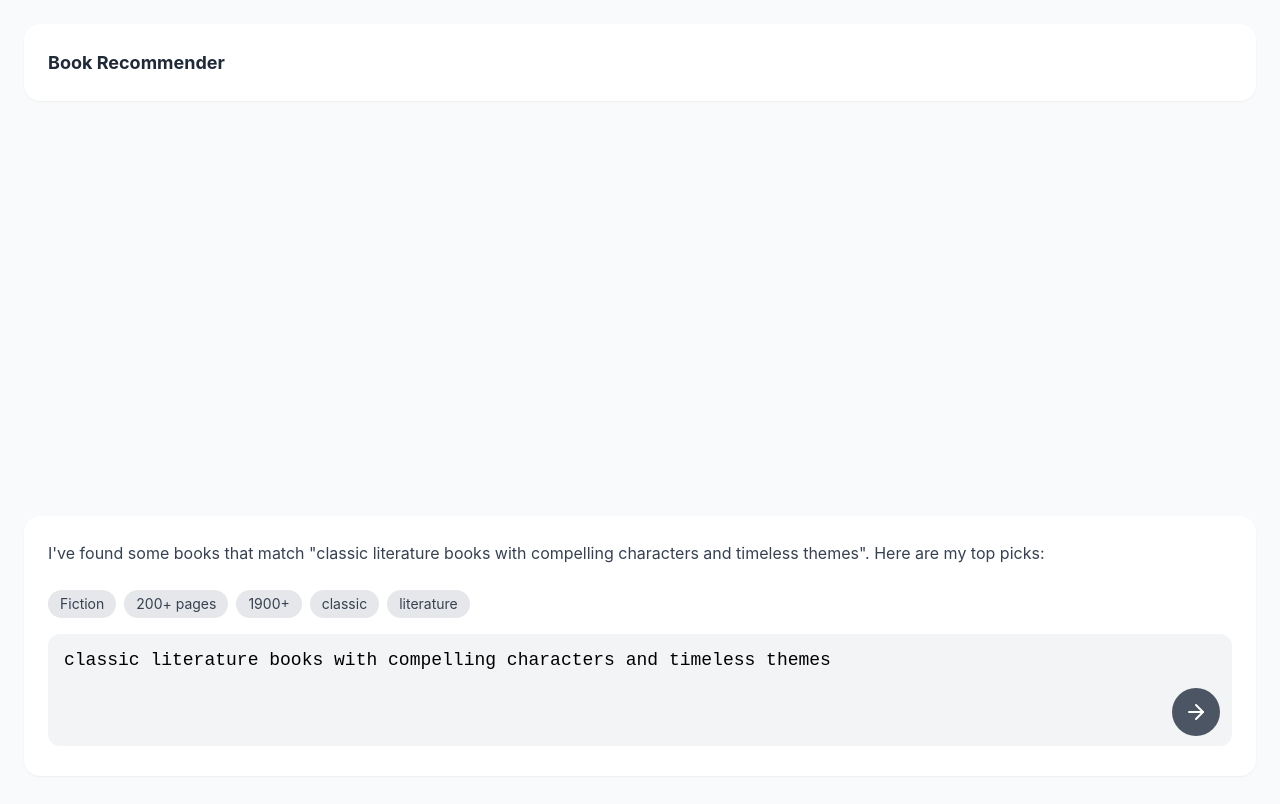
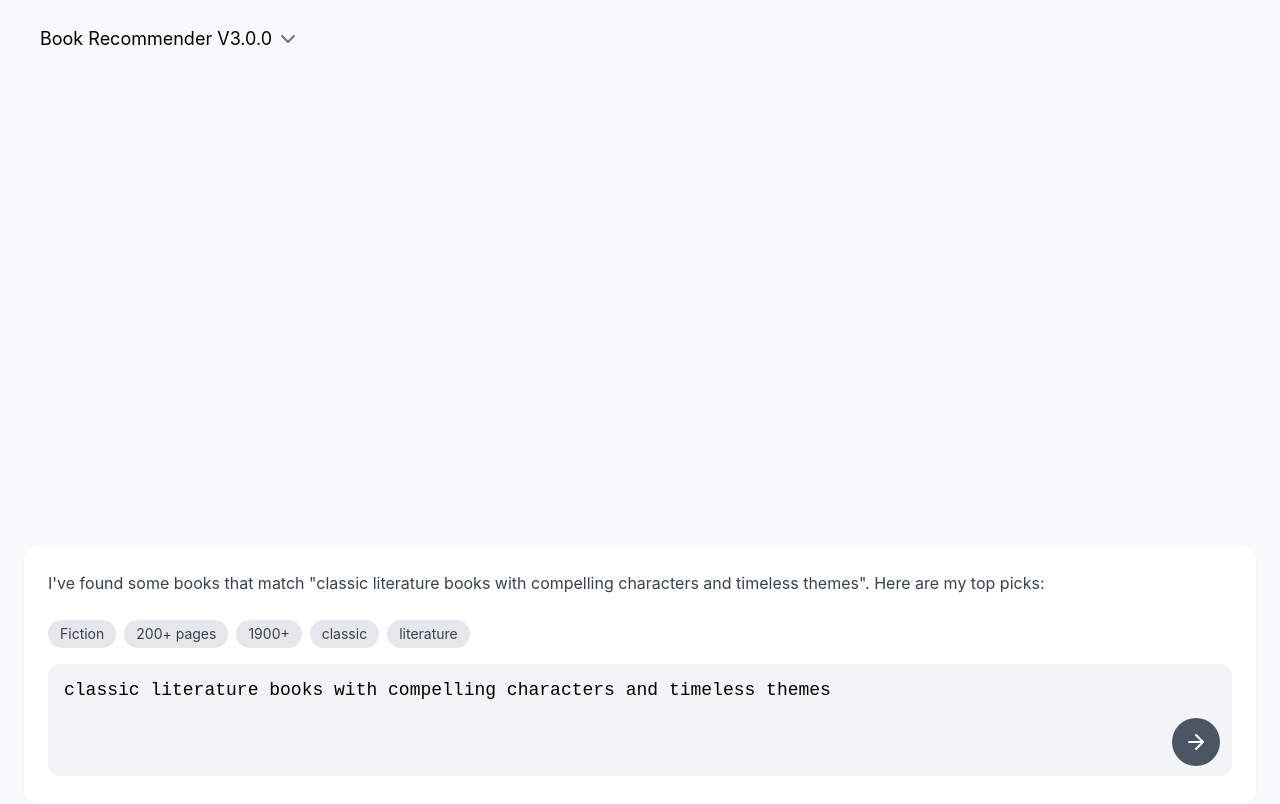
Before and after one commit to tuanqpham0921/book-rec-frontend, a React (Vite) app: page / in a window 1280 px wide. Shown: the top 804 px of the page. Built offline with nearby package versions, Linux system fonts and the light colour scheme.

Commit message:
working dropdown menu, need to fix overlap text input

```diff
--- /dev/null
+++ b/src/components/VersionDropdown.jsx
@@ -0,0 +1,67 @@
+import { useState, useRef, useEffect } from 'react';
+import { ChevronDown } from 'lucide-react';
+
+export const VersionDropdown = () => {
+  const [isOpen, setIsOpen] = useState(false);
+  const [selectedVersion, setSelectedVersion] = useState('V3.0.0');
+  const dropdownRef = useRef(null);
+
+  const versions = [
+    { id: 'v1', name: 'V1.0.0', description: 'Pre-defined filters and limited' },
+    { id: 'v2', name: 'V2.1.0', description: 'Smart filters to parse query' },
+    { id: 'v3', name: 'V3.0.0', description: 'Conversational recommender' }
+  ];
+
+  // Close dropdown when clicking outside
+  useEffect(() => {
+    const handleClickOutside = (event) => {
+      if (dropdownRef.current && !dropdownRef.current.contains(event.target)) {
+        setIsOpen(false);
+      }
+    };
+    document.addEventListener('mousedown', handleClickOutside);
+    return () => document.removeEventListener('mousedown', handleClickOutside);
+  }, []);
+
+  const handleVersionSelect = (version) => {
+    setSelectedVersion(version.name);
+    setIsOpen(false);
+    console.log('Selected version:', version.name);
+  };
+
+  return (
+    <div className="relative inline-block" ref={dropdownRef}>
+      <button
+        onClick={() => setIsOpen(!isOpen)}
+        className="flex items-center pl-4 text-lg font-semibold text-gray-800 hover:text-gray-700 hover:bg-gray-100 rounded-lg px-4 py-2 transition-all duration-200"
+      >
+        Book Recommender {selectedVersion}
+        <ChevronDown className={`ml-025 text-gray-500`} />
+      </button>
+
+      {isOpen && (
+        <div className="absolute top-full left-0 mt-2 w-64 bg-white border border-gray-200 rounded-2xl shadow-2xl z-50 py-2">
+          {versions.map((version) => (
+            <button
+              key={version.id}
+              onClick={() => handleVersionSelect(version)}
+              className={`block w-full px-4 py-3 text-left text-base font-medium transition-all duration-150 hover:bg-gray-100 rounded-2xl hover:text-gray-900 ${
+                version.name === selectedVersion ? 'text-gray-800 bg-gray-50' : 'text-gray-700'}
+                `}
+            >
+              <div className="flex items-center justify-between">
+                <div className="flex flex-col text-left">
+                  <span className="text-left">{version.name}</span>
+                  <span className="text-xs text-gray-500 font-normal text-left">{version.description}</span>
+                </div>
+                {version.name === selectedVersion && (
+                  <span className="text-gray-600 ml-025">✓</span>
+                )}
+              </div>
+            </button>
+          ))}
+        </div>
+      )}
+    </div>
+  );
+};
--- a/src/index.css
+++ b/src/index.css
@@ -37,16 +37,22 @@ body {
 .mb-6 { margin-bottom: 1.5rem; }
 .mb-4 { margin-bottom: 1rem; }
 .mb-2 { margin-bottom: 0.5rem; }
+.ml-025 { margin-left: 0.25rem; }
 .mt-auto { margin-top: auto; }
+
+
 
 .rounded-2xl { border-radius: 1rem; }
 .rounded-xl { border-radius: 0.75rem; }
 .rounded-lg { border-radius: 0.5rem; }
 .rounded-full { border-radius: 9999px; }
 .shadow-sm { box-shadow: 0 1px 2px 0 rgb(0 0 0 / 0.05); }
+.shadow-xl { box-shadow: 0 20px 25px -5px rgb(0 0 0 / 0.1), 0 10px 10px -5px rgb(0 0 0 / 0.04); }
+.shadow-2xl { box-shadow: 0 25px 50px -12px rgb(0 0 0 / 0.25); }
+.shadow-3xl { box-shadow: 0 35px 60px -12px rgb(0 0 0 / 0.3), 0 25px 25px -15px rgb(0 0 0 / 0.2); }
 
 .w-full { width: 100%; }
-.w-64 { width: 16rem; }
+.w-64 { width: 17rem; }
 .w-5 { width: 1.25rem; }
 .w-10 { width: 2.5rem; }
 .w-12 { width: 3rem; }
@@ -78,6 +84,7 @@ body {
 .text-gray-600 { color: #4b5563; }
 .text-gray-500 { color: #6b7280; }
 .text-white { color: #ffffff; }
+.text-left { text-align: left; }
 
 .border-none { border-style: none; }
 .border-b { border-bottom-width: 1px; border-bottom-color: #e5e7eb; }
@@ -107,6 +114,8 @@ body {
 
 .px-3 { padding-left: 0.75rem; padding-right: 0.75rem; }
 .px-4 { padding-left: 1rem; padding-right: 1rem; }
+.pl-4 { padding-left: 1rem; padding-right: 1rem; }
+
 .pr-16 { padding-right: 4rem; }
 .py-1 { padding-top: 0.25rem; padding-bottom: 0.25rem; }
 .py-3 { padding-top: 0.75rem; padding-bottom: 0.75rem; }
--- a/src/pages/BookRecommender.jsx
+++ b/src/pages/BookRecommender.jsx
@@ -1,6 +1,7 @@
 import { useState } from 'react';
 import { SearchSection } from '../components/SearchSection';
 import { BooksGrid } from '../components/BooksGrid';
+import { VersionDropdown } from '../components/VersionDropdown';
 // import { VersionSwitcher } from '../components/VersionSwitcher';
 import { mockRecommendations, mockFilters, mockContent } from '../data/mockData';
 
@@ -57,16 +58,20 @@ export const BookRecommender = () => {
 
       {/* Main Content Area */}
       <div className="flex-1 p-6">
+        <VersionDropdown />
         <div className={`grid gap-8 h-screen-minus-padding transition-all duration-1000 ease-in-out ${books.length > 0 ? 'grid-cols-1 lg:grid-cols-2' : 'grid-cols-1'}`}>
           {/* Left Side - Search and Filters*/}
           {/* TODO: this will have to be in a Chatbot component*/}
-          <div className="flex flex-col justify-end h-full">
+          {/* <div className="flex flex-col justify-end h-full">
             <div className="bg-white rounded-2xl p-6 shadow-sm">
+              <div className="flex items-center justify-between">
                 <p className="text-lg font-bold leading-relaxed">
                   Book Recommender
                 </p>
+                <VersionDropdown />
+              </div>
               {/* <VersionSwitcher currentVersion="v3" /> */}
-            </div>
+            {/* </div> */}
 
           <div className="flex flex-col justify-end h-full">
             <SearchSection
@@ -77,7 +82,7 @@ export const BookRecommender = () => {
               onSend={handleSend}
             />
           </div>
-          </div>
+          {/* </div> */}
 
 
           {/* Right Side - Books Grid - Only show if there are books */}
```
Lines whose indentation alone changed are shown as unchanged.
